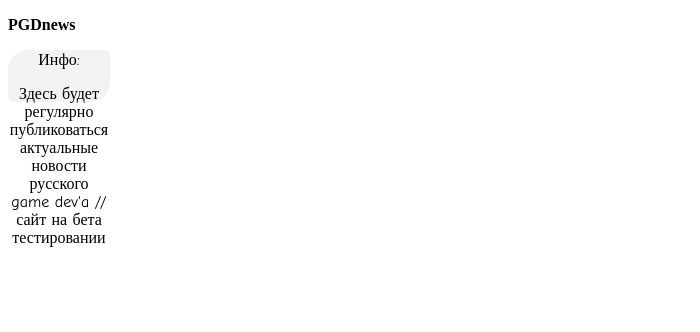
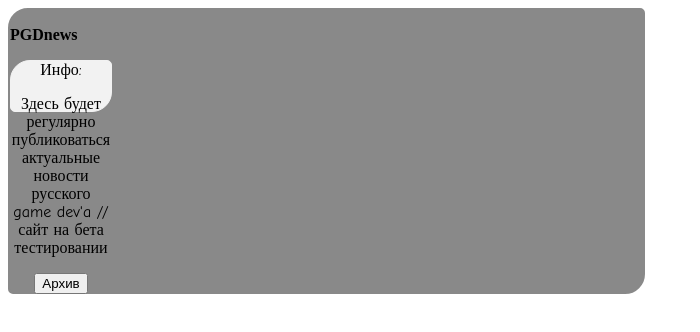
Before and after one commit to egorf710/PGDnews, a plain HTML site: page index.html in a window 1280 px wide. Shown: the whole page, without its empty margins (0-700 px from the left). Drawn offline with Linux system fonts and the light colour scheme.

Commit message:
Update index.html

```diff
--- a/index.html
+++ b/index.html
@@ -5,10 +5,15 @@
 	<link rel="stylesheet" href="style.css">
 </head>
 <body>
-	<p><b>PGDnews</b></p>
-	<span> Инфо: <p>
-		Здесь будет регулярно публиковаться актуальные новости русского game dev'a
-		//сайт на бета тестировании
-	</p></span>
+	<div>
+		<p><b class="front">PGDnews</b></p>
+		<span> Инфо: <p>
+			Здесь будет регулярно публиковаться актуальные новости русского game dev'a
+			//сайт на бета тестировании
+		</p>
+		<p>
+			<button onclick="document.location='archive.html'">Архив</button>
+		</p></span>
+	</div>
 </body>
 </html>
```
